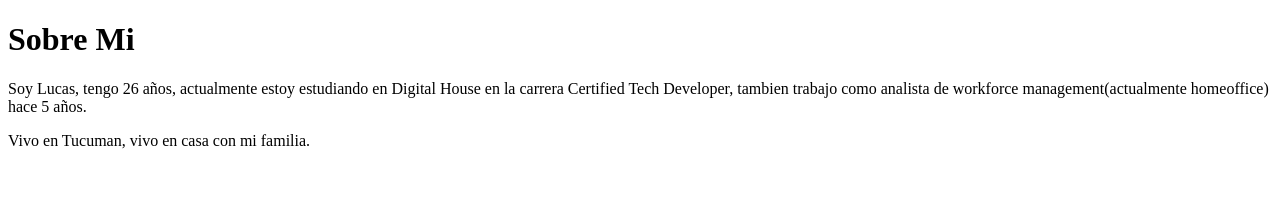
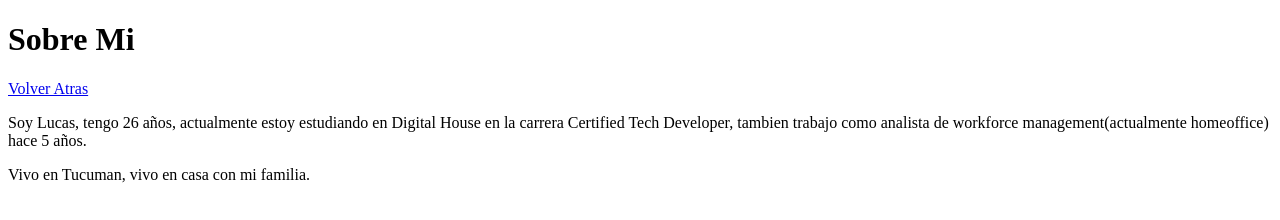
Before and after one commit to ariaslucas/FE-1, a plain HTML site: page Mi CV/views/sobremi.html in a window 1280 px wide. Drawn offline with Linux system fonts and the light colour scheme.

Commit message:
agregado 'volver atras' en sobremi

```diff
--- a/Mi CV/views/sobremi.html
+++ b/Mi CV/views/sobremi.html
@@ -10,7 +10,9 @@
     <header>
       <h1>Sobre Mi</h1>
     </header>
-
+    <nav>
+      <a href="../index.html">Volver Atras</a>
+    </nav>
     <main>
       <section>
         <p>
```
